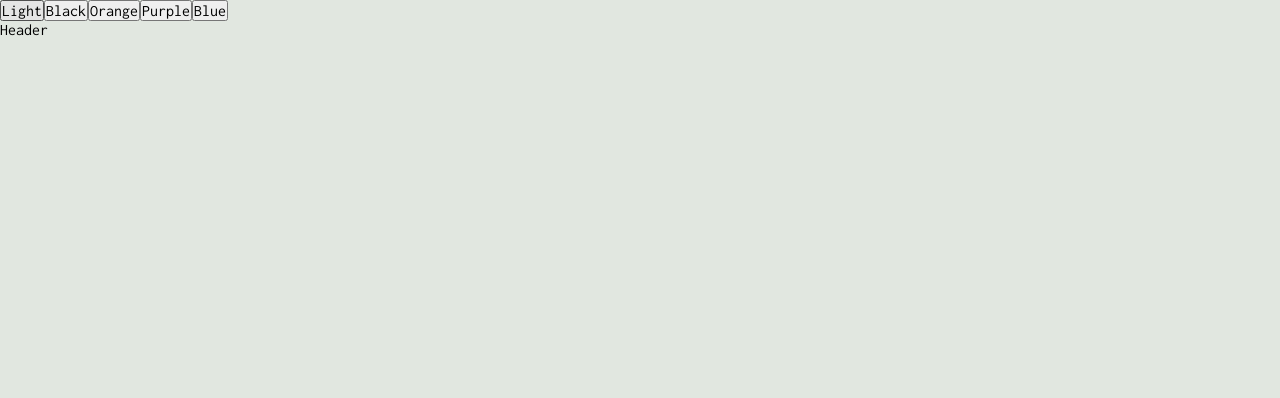
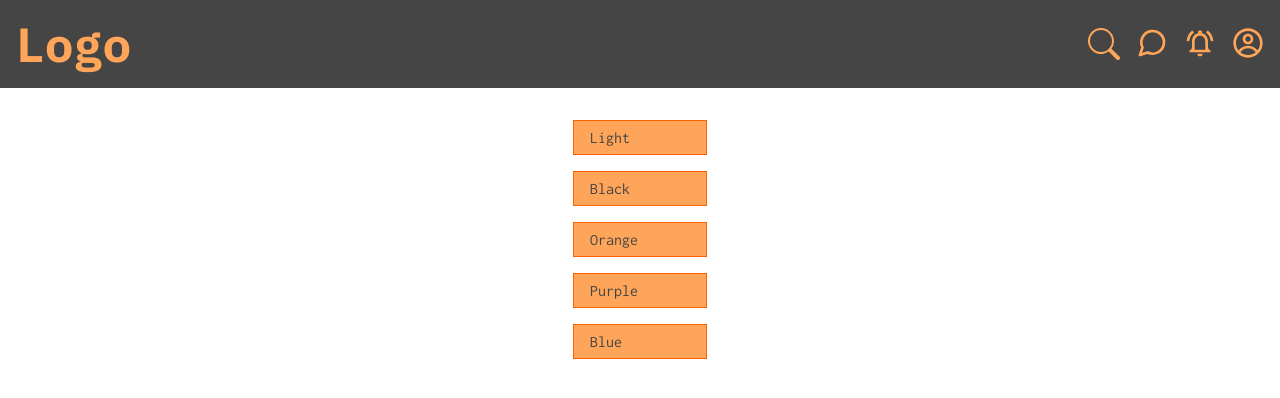
Before and after one commit to uttamakwana/glp-website, a React (Vite) app: page / in a window 1280 px wide. Shown: the top 398 px of the page. Built offline with nearby package versions, Linux system fonts and the light colour scheme; a web font is replaced by a local one.

Commit message:
Header component is working good

```diff
--- a/package.json
+++ b/package.json
@@ -11,7 +11,8 @@
   },
   "dependencies": {
     "react": "^18.2.0",
-    "react-dom": "^18.2.0"
+    "react-dom": "^18.2.0",
+    "react-icons": "^4.10.1"
   },
   "devDependencies": {
     "@types/react": "^18.0.37",
--- a/src/App.jsx
+++ b/src/App.jsx
@@ -9,9 +9,10 @@ function App() {
       {/* Home page where all the Components like
           -> Header, Footer, Feeds, College Details
       */}
-      <ThemeProvider />
+      {/* <ThemeProvider /> */}
       <Home />
       {/* Auth page, where all the Login, Register stuff will be held */}
+      <ThemeProvider />
     </div>
   );
 }
--- a/src/components/Header/Header.jsx
+++ b/src/components/Header/Header.jsx
@@ -1,9 +1,90 @@
-import React from 'react'
+import React, { useState } from "react";
+import "./header.css";
+import { BsSearch } from "react-icons/bs";
+import { LuMessageCircle } from "react-icons/lu";
+import { MdOutlineNotificationsActive } from "react-icons/md";
+import { CgProfile } from "react-icons/cg";
+import { TfiMenu } from "react-icons/tfi";
+import { AiOutlineCloseCircle } from "react-icons/ai";
 
 const Header = () => {
+  const [toggleSearch, setToggleSearch] = useState(false);
+  const [toggleMenu, setToggleMenu] = useState(false);
+
   return (
-    <div>Header</div>
-  )
-}
+    // Header componenet starts here
+    <header className="header">
+      <nav className="header__logo-container">
+        <figure>
+          <figcaption className="heading-text">Logo</figcaption>
+        </figure>
+      </nav>
+      <nav className="header__navgiation-container">
+        <ul
+          className={`header__navigation-container__navigation ${
+            toggleMenu ? "active-menu" : ""
+          } `}
+        >
+          <li id="search-bar">
+            <input
+              type="text"
+              name="search"
+              id="search"
+              autoComplete="off"
+              style={{
+                display: toggleSearch ? "block" : "none",
+              }}
+            />
+            <BsSearch
+              id="search-icon"
+              style={{
+                height: toggleSearch ? "1.5rem" : "2rem",
+                width: toggleSearch ? "1.5rem" : "2rem",
+              }}
+              onClick={() => {
+                if (toggleMenu) {
+                  setToggleMenu(false);
+                }
+                setToggleSearch(!toggleSearch);
+              }}
+            />
+          </li>
+          <li>
+            <LuMessageCircle />
+            {toggleMenu ? "Messages" : ""}
+          </li>
+          <li>
+            <MdOutlineNotificationsActive />
+            {toggleMenu ? "Notifications" : ""}
+          </li>
+          <li>
+            <CgProfile />
+            {toggleMenu ? "Profile" : ""}
+          </li>
 
-export default Header
+          {toggleMenu ? (
+            <AiOutlineCloseCircle
+              id="close"
+              onClick={() => {
+                setToggleMenu(false);
+              }}
+            />
+          ) : (
+            ""
+          )}
+        </ul>
+
+        <div className="toggle-bar-container">
+          <TfiMenu
+            onClick={() => {
+              setToggleSearch(true);
+              setToggleMenu(!toggleMenu);
+            }}
+          />
+        </div>
+      </nav>
+    </header>
+  );
+};
+
+export default Header;
--- a/src/components/Header/header.css
+++ b/src/components/Header/header.css
@@ -0,0 +1,114 @@
+.header {
+  min-height: 11vh;
+  background-color: var(--sixty-pr-color);
+  display: flex;
+  justify-content: space-between;
+  align-items: center;
+  padding: 0 1rem;
+}
+
+/* Logo */
+figcaption {
+  color: var(--thirty-pr-color);
+}
+
+/* Navigation container */
+.header__navigation-container__navigation {
+  display: flex;
+  gap: 1rem;
+}
+
+/* Navigation nav links / svgs */
+.header__navigation-container__navigation svg {
+  height: 2rem;
+  width: 2rem;
+  color: var(--thirty-pr-color);
+  background-color: var(--sixty-pr-color);
+  cursor: pointer;
+}
+
+/* Search bar a container */
+#search-bar {
+  display: flex;
+  align-items: center;
+  position: relative;
+}
+
+/* Input type text */
+#search {
+  height: 100%;
+  background-color: var(--sixty-pr-color);
+  border: 1px solid var(--ten-pr-color);
+  animation: rightToLeft 1s ease both 1;
+  padding: 0 0.5rem;
+  padding-right: 3rem;
+  color: var(--thirty-pr-color);
+  border-radius: 10px;
+}
+
+/* Search icon */
+#search-icon {
+  position: absolute;
+  right: 5%;
+  transition: linear 0.2s;
+}
+
+/* Animation of Search input from Opacity 0 to 1 */
+@keyframes rightToLeft {
+  from {
+    opacity: 0;
+  }
+  to {
+    opacity: 1;
+  }
+}
+
+.toggle-bar-container {
+  display: none;
+}
+@media screen and (max-width: 725px) {
+  #close {
+    position: absolute;
+    top: 25%;
+    right: 5%;
+  }
+  .header__navigation-container__navigation {
+    position: absolute;
+    top: -100%;
+    left: 0;
+    width: 100%;
+    height: 100%;
+    background-color: var(--sixty-pr-color);
+    transition: 0.3s ease;
+    flex-direction: column;
+    align-items: center;
+    justify-content: center;
+    gap: 2rem;
+  }
+
+  .header__navigation-container__navigation li {
+    /* width: 100%; */
+    width: 50%;
+    display: flex;
+    gap: 1rem;
+    align-items: center;
+    justify-content: start;
+  }
+
+  #search {
+    width: 100%;
+    padding: 0.5rem 2.5rem 0.5rem 0.5rem ;
+  }
+
+  li{
+    color: var(--thirty-pr-color);
+  }
+
+  .header__navigation-container__navigation.active-menu {
+    top: 0;
+  }
+
+  .toggle-bar-container {
+    display: block;
+  }
+}
--- a/src/constants/ThemeProvider.jsx
+++ b/src/constants/ThemeProvider.jsx
@@ -1,7 +1,8 @@
 import React, { useState, useEffect } from "react";
+import "./themeprovider.css";
 
 const ThemeProvider = () => {
-  const [theme, setTheme] = useState("light");
+  const [theme, setTheme] = useState("orange");
 
   useEffect(() => {
     if (theme === "light") {
@@ -44,11 +45,13 @@ const ThemeProvider = () => {
 
   return (
     <>
-      <button onClick={() => setTheme("light")}>Light</button>
-      <button onClick={() => setTheme("black")}>Black</button>
-      <button onClick={() => setTheme("orange")}>Orange</button>
-      <button onClick={() => setTheme("purple")}>Purple</button>
-      <button onClick={() => setTheme("blue")}>Blue</button>
+      <div className="button-container">
+        <button onClick={() => setTheme("light")}>Light</button>
+        <button onClick={() => setTheme("black")}>Black</button>
+        <button onClick={() => setTheme("orange")}>Orange</button>
+        <button onClick={() => setTheme("purple")}>Purple</button>
+        <button onClick={() => setTheme("blue")}>Blue</button>
+      </div>
     </>
   );
 };
--- /dev/null
+++ b/src/constants/themeprovider.css
@@ -0,0 +1,17 @@
+.button-container {
+  display: flex;
+  flex-direction: column;
+  width: 100%;
+  align-items: center;
+  justify-content: center;
+  margin-top: 2rem;
+  gap: 1rem;
+}
+.button-container button {
+  padding: 0.5rem 1rem;
+  background-color: var(--thirty-pr-color);
+  margin: 0 1rem;
+  width: 100px;
+  border: 1px solid var(--ten-pr-color);
+  color: var(--sixty-pr-color);
+}
--- a/src/index.css
+++ b/src/index.css
@@ -28,19 +28,19 @@ font-family: 'Work Sans', sans-serif;
   scroll-behavior: smooth;
   font-family: Inconsolata, IBM Plex Mono, Belanosima, Inter, "Helvetica",
     sans-serif;
-  font-size: 1rem;
 }
 
 /* Root Variables */
-/* :root {
-  --light-sixty-pr-color: #e1e7e0;
-  --light-thrity-pr-color: #2b4560;
-  --light-ten-pr-color: #2f6d80;
-} */
+:root {
+  --sixty-pr-color: #e1e7e0;
+  --thirty-pr-color: #2b4560;
+  --ten-pr-color: #2f6d80;
+}
 
-.App{
-    min-height: 100vh;
-    background-color: var(--sixty-pr-color);
+input,
+select,
+button {
+  all: unset;
 }
 
 /* Utility Classes */
@@ -61,6 +61,7 @@ font-family: 'Work Sans', sans-serif;
 .heading-text {
   font-size: 3rem;
   font-weight: 700;
+  font-family: IBM Plex Mono, Inter, sans-serif;
 }
 
 .subheading-text {
```
Also changed, not shown: 1 other file (tests, documents, lock files or other folders).
